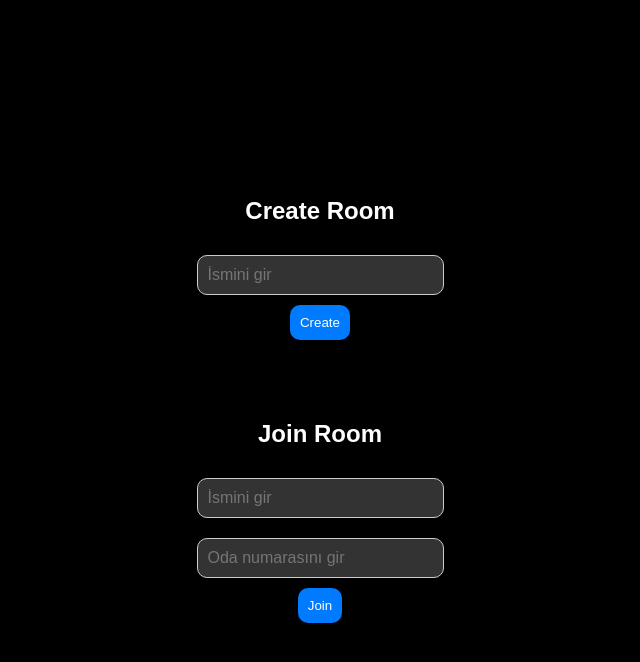
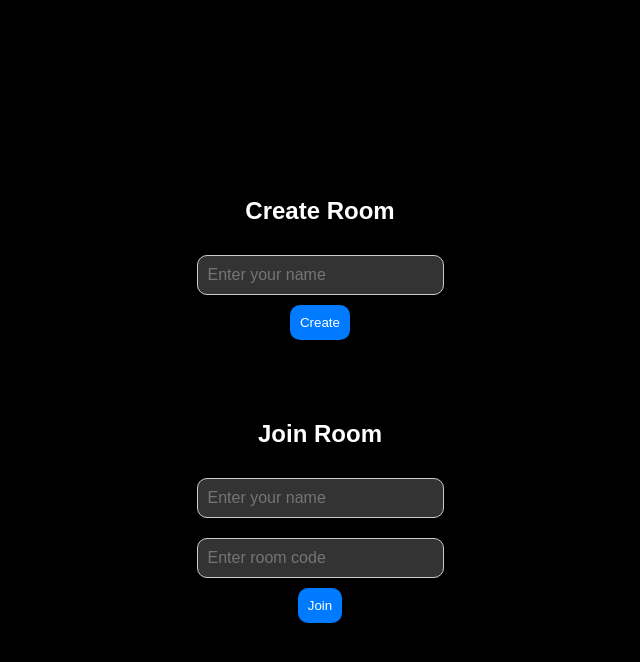
Before and after one commit to Sacid66/chattingappv3, a Flask app: page / in a window 1280 px wide. Shown: the top 662 px of the page, without its empty margins (320-960 px from the left). Run offline with Flask 3, Linux system fonts and the light colour scheme.

Commit message:
Update index.html

```diff
--- a/templates/index.html
+++ b/templates/index.html
@@ -9,15 +9,15 @@
         <div class="box">
             <h2>Create Room</h2>
             <form action="/create_room" method="POST">
-                <input type="text" name="username" placeholder="İsmini gir" required>
+                <input type="text" name="username" placeholder="Enter your name" required>
                 <button type="submit">Create</button>
             </form>
         </div>
         <div class="box">
             <h2>Join Room</h2>
             <form action="/join_room" method="POST">
-                <input type="text" name="username" placeholder="İsmini gir" required>
-                <input type="text" name="room_id" placeholder="Oda numarasını gir" required>
+                <input type="text" name="username" placeholder="Enter your name" required>
+                <input type="text" name="room_id" placeholder="Enter room code" required>
                 <button type="submit">Join</button>
             </form>
         </div>
```
